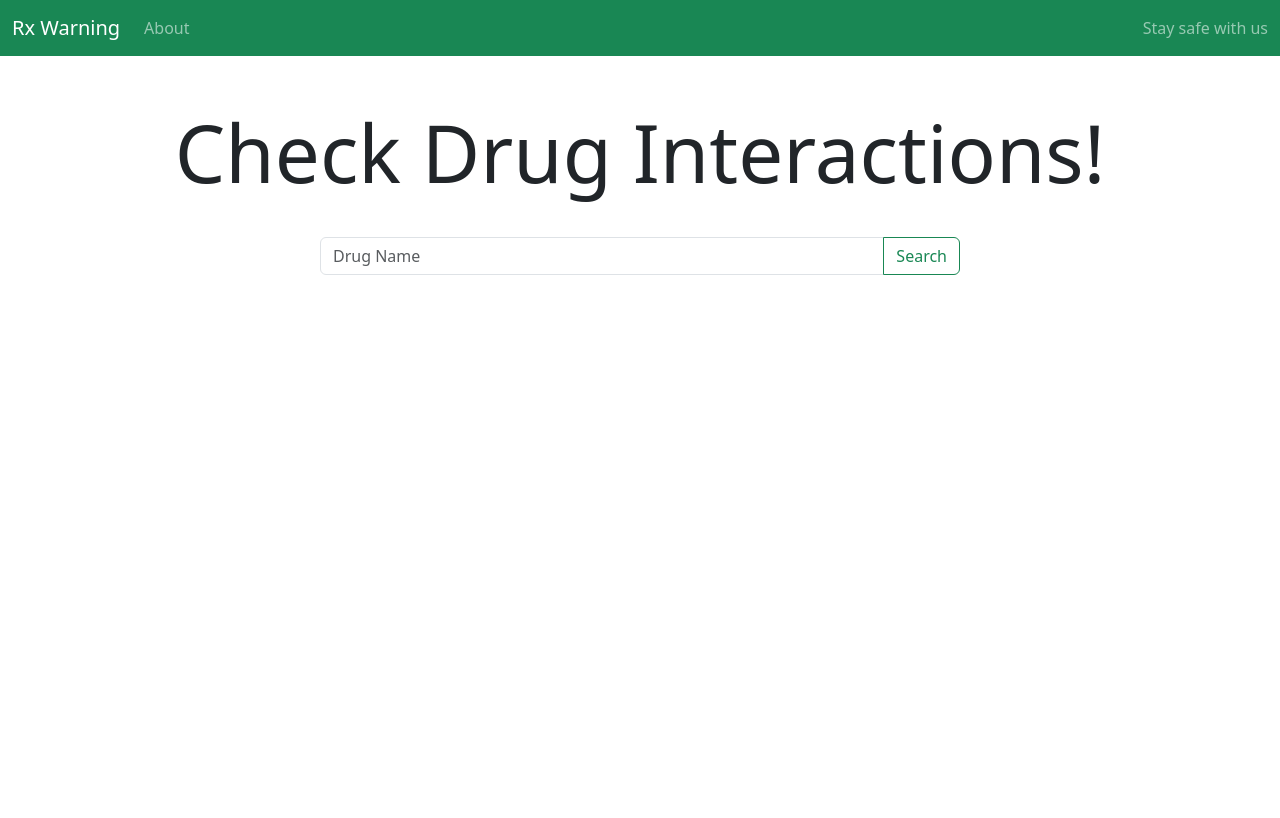
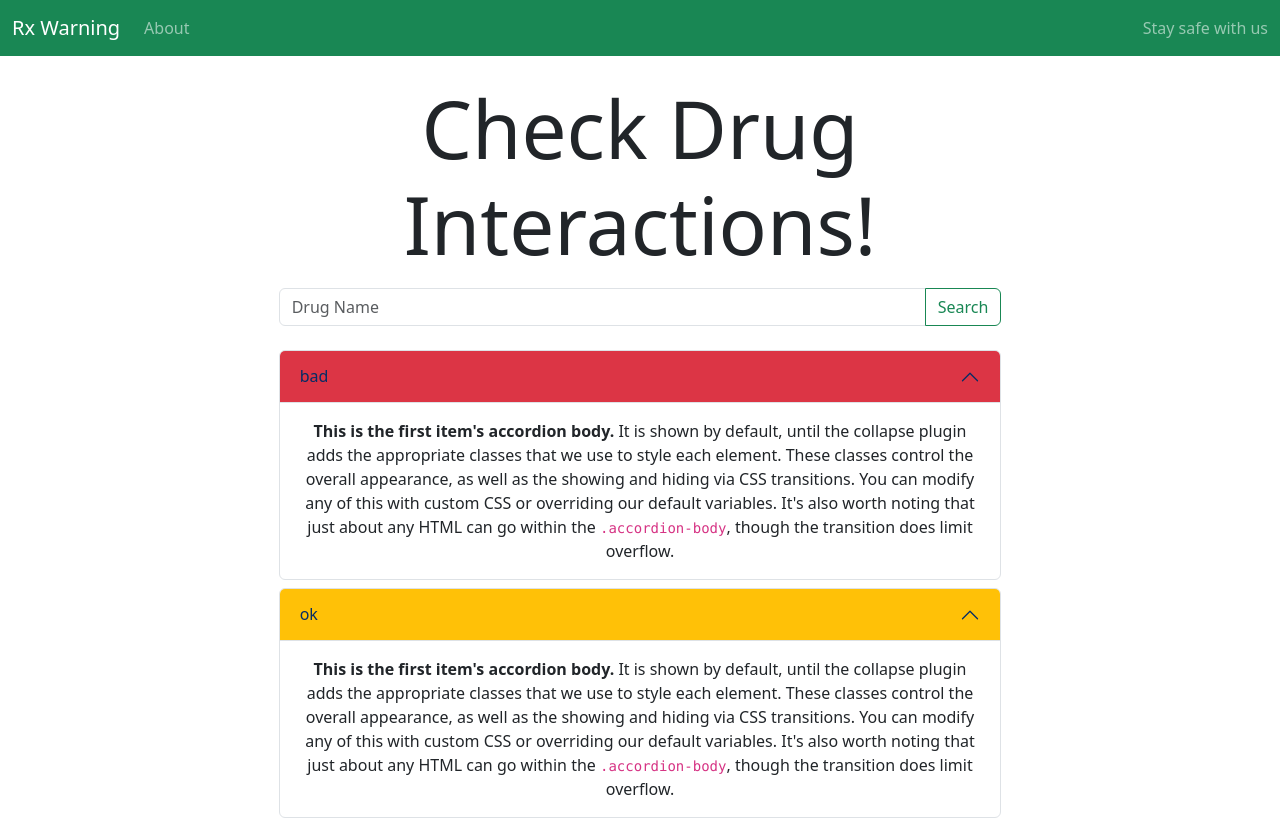
Before and after one commit to emma-coronado/rx-warning.frontEnd, a plain HTML site: page index.html in a window 1280 px wide. Drawn offline with nearby package versions, Linux system fonts and the light colour scheme.

Commit message:
begin making dropdowns

```diff
--- a/index.html
+++ b/index.html
@@ -30,21 +30,61 @@
 			<span class="navbar-text">
 			  Stay safe with us
 			</span>
+		  </div>
 
-		</div>
 		</div>
 	</nav>
 
-	<div class="container-md mt-5">
+
+	<div class="container text-center mt-4 col-7">
+		<div class="row">
 			<h1 class="display-1 text-center">Check Drug Interactions!</h1>
+		</div>
 
-		<div class="input-group mb-3 mt-5 w-50 position-absolute start-50 translate-middle">
+		<div class="row mt-2">
+			<div class="input-group">
 				<input type="text" class="form-control" placeholder="Drug Name" aria-label="Recipient's username" aria-describedby="button-addon2">
 				<button class="btn btn-outline-success" type="button" id="button-addon2" >Search</button>
 			</div>
 		</div>
 
+		<div class="row mt-4 ">
+			<div class="accordion" id="badAccordion">
+				<div class="accordion-item">
+					<h2 class="accordion-header">
+					  <button class="accordion-button bg-danger" type="button" data-bs-toggle="collapse" data-bs-target="#collapseOne" aria-expanded="true" aria-controls="collapseOne">
+						bad
+					  </button>
+					</h2>
+					<div id="collapseOne" class="accordion-collapse collapse show">
+					  <div class="accordion-body">
+						<strong>This is the first item's accordion body.</strong> It is shown by default, until the collapse plugin adds the appropriate classes that we use to style each element. These classes control the overall appearance, as well as the showing and hiding via CSS transitions. You can modify any of this with custom CSS or overriding our default variables. It's also worth noting that just about any HTML can go within the <code>.accordion-body</code>, though the transition does limit overflow.
+					  </div>
+					</div>
+				</div>
+			</div>
 
+		</div>
+
+		<div class="row mt-2">
+			<div class="accordion" id=okAccordion">
+				<div class="accordion-item">
+					<h2 class="accordion-header">
+					  <button class="accordion-button bg-warning" type="button" data-bs-toggle="collapse" data-bs-target="#collapseOne" aria-expanded="true" aria-controls="collapseOne">
+						ok
+					  </button>
+					</h2>
+					<div id="collapseOne" class="accordion-collapse collapse show">
+					  <div class="accordion-body">
+						<strong>This is the first item's accordion body.</strong> It is shown by default, until the collapse plugin adds the appropriate classes that we use to style each element. These classes control the overall appearance, as well as the showing and hiding via CSS transitions. You can modify any of this with custom CSS or overriding our default variables. It's also worth noting that just about any HTML can go within the <code>.accordion-body</code>, though the transition does limit overflow.
+					  </div>
+					</div>
+				</div>
+			</div>
+
+		</div>
+
+	</div>
 
 	<script src="https://cdn.jsdelivr.net/npm/bootstrap@5.3.3/dist/js/bootstrap.bundle.min.js" integrity="sha384-YvpcrYf0tY3lHB60NNkmXc5s9fDVZLESaAA55NDzOxhy9GkcIdslK1eN7N6jIeHz" crossorigin="anonymous"></script>
 	</body>
```
Lines whose indentation alone changed are shown as unchanged.
